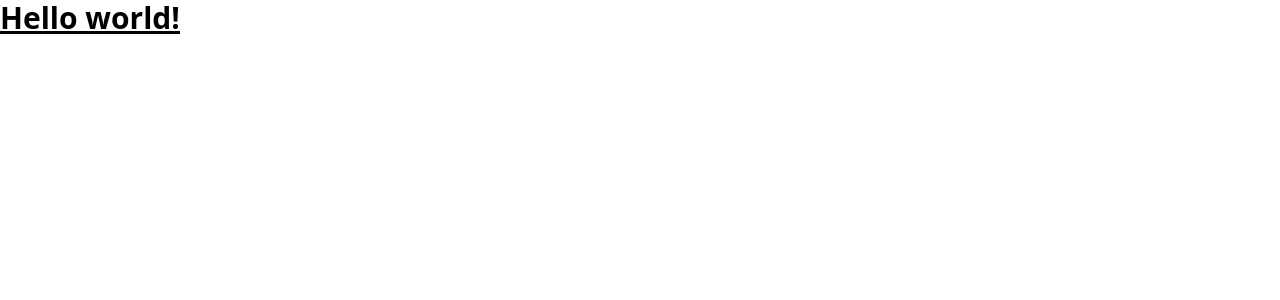
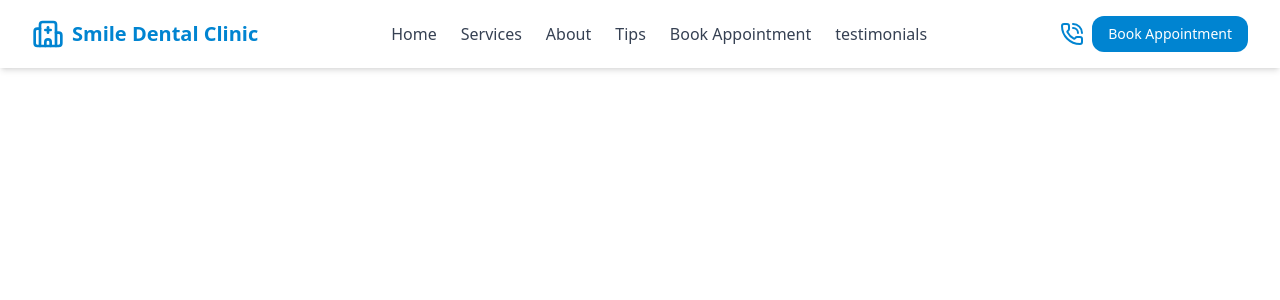
Before and after one commit to GodwinNgbede/dental, a React (Vite) app: page / in a window 1280 px wide. Shown: the top 300 px of the page. Built offline with nearby package versions, Linux system fonts and the light colour scheme.

Commit message:
header section of my dental clinic

```diff
--- a/package.json
+++ b/package.json
@@ -11,6 +11,7 @@
   },
   "dependencies": {
     "@tailwindcss/vite": "^4.1.17",
+    "lucide-react": "^0.553.0",
     "react": "^19.2.0",
     "react-dom": "^19.2.0",
     "tailwindcss": "^4.1.17"
--- a/src/App.jsx
+++ b/src/App.jsx
@@ -1,9 +1,10 @@
 import React from "react";
+import Header from "./components/Header";
 
 const App = () => {
   return (
     <div>
-      <h1 class="text-3xl font-bold underline">Hello world!</h1>
+      <Header />
     </div>
   );
 };
--- /dev/null
+++ b/src/components/Header.jsx
@@ -0,0 +1,74 @@
+import { useState } from "react";
+import { Hospital, Menu, PhoneCall, X } from "lucide-react";
+// lucide react is a react icon library that allows you use icons as components
+
+const navList = [
+  { href: "#home", label: "Home" },
+  { href: "#services", label: "Services" },
+  { href: "#about", label: "About" },
+  { href: "#tips", label: "Tips" },
+  { href: "#book", label: "Book Appointment" },
+  { href: "#testimonials", label: "testimonials" },
+];
+
+const Header = () => {
+  const [isMenuOpen, setIsMenuOpen] = useState(false);
+
+  return (
+    <header className="scroll-mt-20 bg-white shadow-md sticky top-0 z-50">
+      <div className="container mx-auto flex items-center justify-between py-4 px-4 lg:px-8">
+        <div className="flex items-center space-x-2">
+          <Hospital className="w-8 h-8 text-sky-600" />
+          <span className="text-xl font-bold text-sky-600">
+            Smile Dental Clinic
+          </span>
+        </div>
+        <nav className="hidden md:flex space-x-6 text-gray-700 font-medium">
+          {navList.map((link) => (
+            <a
+              href={link.href}
+              key={link.href}
+              className="hover:text-sky-600 transition"
+            >
+              {link.label}
+            </a>
+          ))}
+        </nav>
+        <div className="hidden md:flex items-center space-x-2">
+          <PhoneCall className="text-sky-600" />
+          <a
+            href="#"
+            className="bg-sky-600 text-white px-4 py-2 rounded-xl hover:bg-sky-700 transition text-sm"
+          >
+            Book Appointment
+          </a>
+        </div>
+        <div className="md:hidden">
+          <button onClick={() => setIsMenuOpen(!isMenuOpen)}>
+            {isMenuOpen ? (
+              <X className="text-gray-700" />
+            ) : (
+              <Menu className="text-gray-700" />
+            )}
+          </button>
+        </div>
+      </div>
+      {isMenuOpen && (
+        <div className="md:hidden bg-white border-t border-gray-200 shadow-md px-4 py-4 space-y-3 text-gray-700 font-medium">
+          {navList.map((link) => (
+            <a
+              href={link.href}
+              key={link.href}
+              className="block hover:text-sky-600 transition"
+              onClick={() => setIsMenuOpen(false)}
+            >
+              {link.label}
+            </a>
+          ))}
+        </div>
+      )}
+    </header>
+  );
+};
+
+export default Header;
```
Also changed, not shown: 1 other file (tests, documents, lock files or other folders).
